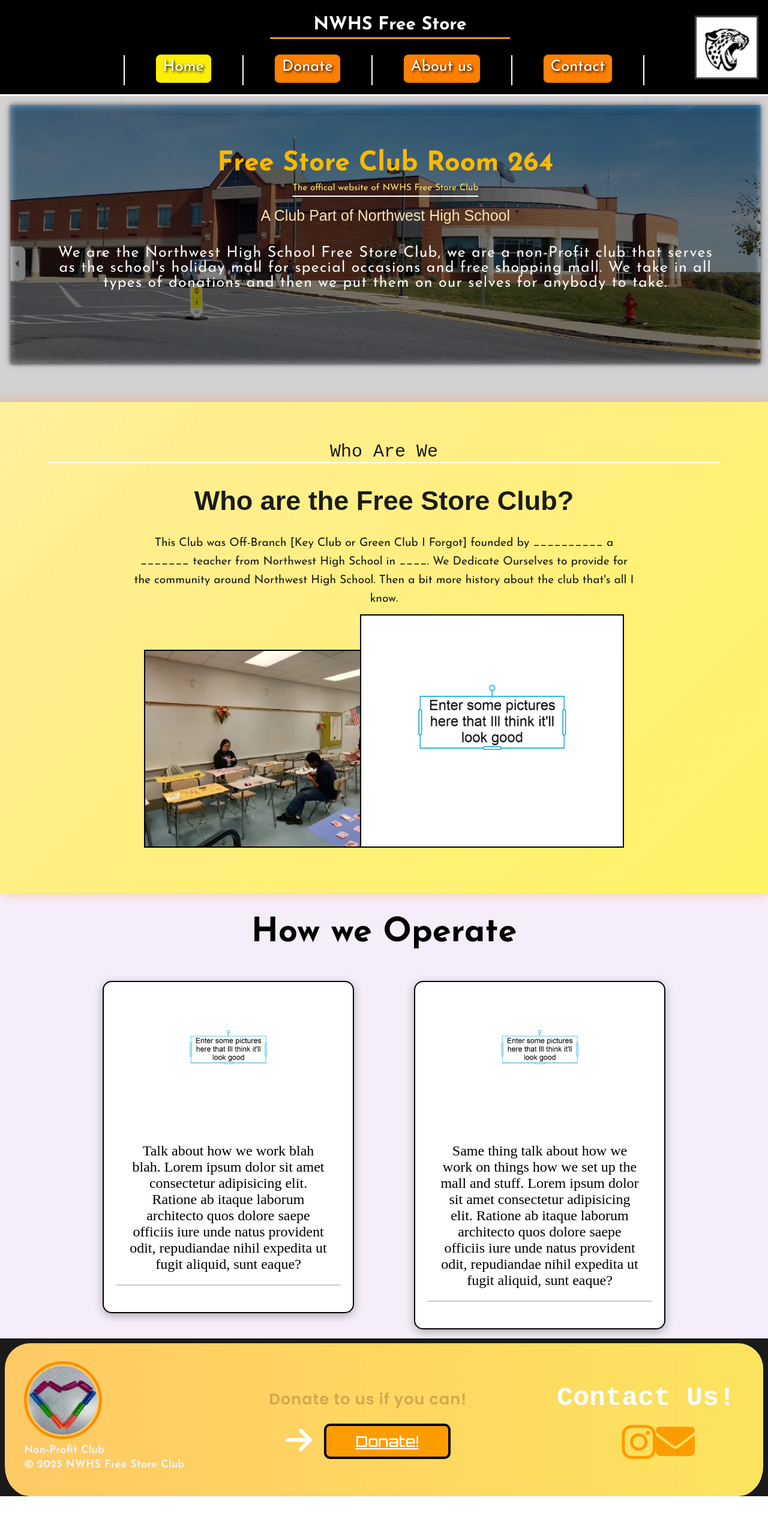
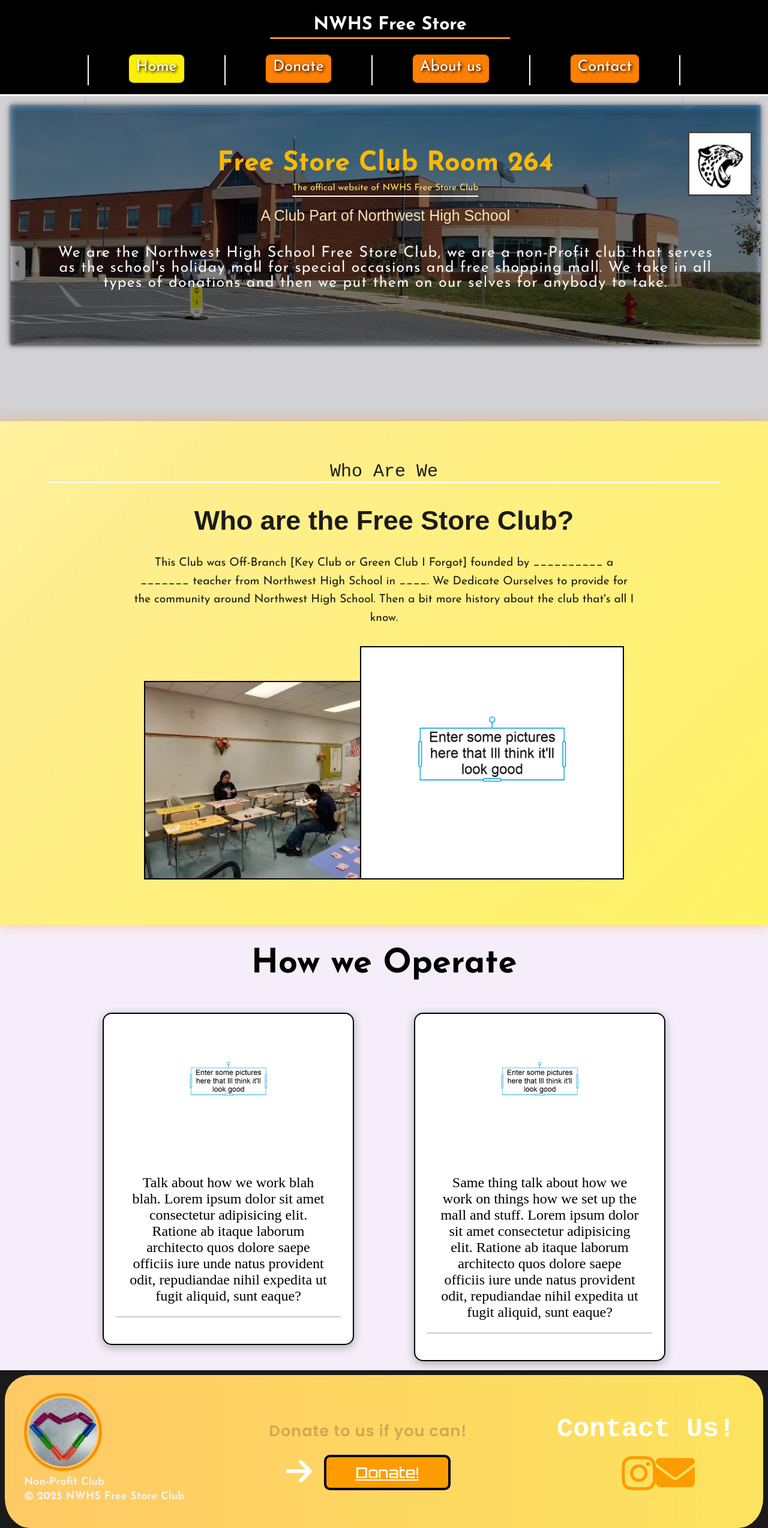
Before and after one commit to noobifyLol/Free-264-Project, a PHP site: page /index.html in a window 1280 px wide. Shown: the whole page at 60% size. Before the commit the page ends 2494 px from the top, so only its background shows below. Run offline with PHP 8.4, Linux system fonts and the light colour scheme; some libraries are stand-ins or nearby versions.

Commit message:
sadsadas

```diff
--- a/divi.css
+++ b/divi.css
@@ -2,9 +2,13 @@
 @import url('https://fonts.googleapis.com/css2?family=Orbitron:wght@500&display=swap');
 @media (min-width: 850px) {
  #copy {
-    flex-direction: row;
-    align-items: center;
-    justify-content: space-evenly;
+     justify-content: center; /* Horizontally center content */
+    align-items: center; /* Vertically center content */
+    flex-direction: column; /* Stack content on top of each other */
+    gap: 20px; /* Add a consistent gap between elements */
+    padding: 20px; /* Add some internal padding */
+    text-align: center; /* Center the text within the paragraph */
+
   }
   #img1 , #img2{
   width : 25%;
@@ -41,6 +45,7 @@
   margin: 0 auto;
   flex-wrap: nowrap;            /* keep images side by side */
   position : relative;
+
 }
 
 /* Images themselves */
@@ -62,6 +67,7 @@
   align-items: flex-end;
   flex-shrink: 1;
 }
+
 #copy p {
   font-family: 'Josefin Sans', Courier, sans-serif;
   line-height: 1.6;
@@ -69,6 +75,7 @@
   text-align: center;
   margin: 0 auto;
   flex: 1 1 300px; /* shrink/grow with images */
+  text-align: center;
 }
 
 #divi main{
--- a/media850.css
+++ b/media850.css
@@ -63,7 +63,6 @@
 
   }
   .dropdown ul {
-    position: fixed; /* Changed from absolute to fixed for better mobile behavior */
     flex-direction: column;
     background: rgb(245, 146, 8);
     position: absolute;
@@ -77,7 +76,6 @@
     overflow: hidden;
     transition: max-height 0.4s ease;
     z-index: 3;
-    transform: translateX(5px);
     top : 70px;
 
   }
--- a/wes.css
+++ b/wes.css
@@ -1,13 +1,9 @@
 @import url('https://fonts.googleapis.com/css2?family=Poppins:wght@400;600&display=swap');
 
-html, body {
-  height: 100%;
-  margin: 0;
+html, body , head{
   background-color: rgb(247, 246, 248);
-    display: flex;
-  flex-direction: column;
-
-
+  margin : 0px;
+  flex: 1; /* Push footer down */
 }
 main{
     flex: 1; /* Push footer down */
@@ -57,7 +53,7 @@
   color: white;
   text-shadow: 2px 2px 4px black;
   background-repeat: no-repeat;
-  padding: 1rem;
+  padding: 1rem 2%; /* Use a percentage for responsive padding */
   position: sticky;
   z-index: 1;
   flex-direction: column;
@@ -87,7 +83,8 @@
 .dropdown a, hr{
   transform: translateY(-35px);
 }
-.dropdown ul {
+
+ ul{
   display: flex;
   text-align: center;
   font-size: 30px;
@@ -97,10 +94,10 @@
   padding: 2px;
   overflow: hidden;
   box-shadow: 0 2px 5px rgba(0, 0, 0, 0.1);
-  margin-bottom: -120px;
   position :relative;
   z-index: 999;
   flex: 1 1 auto;
+      gap: clamp(1px,5vw,15px); /* Use this for spacing between nav items */
    list-style: none;
 overflow: visible; /* allow items to float without clipping */
 align-items: center;
@@ -108,20 +105,15 @@
 }
 .logo {
   position : relative;
-   border : 3px solid rgb(68, 67, 67);
+  border : 3px solid rgb(68, 67, 67);
   height: auto;            /* Keep aspect ratio */
-  float : left;
   z-index: 2;
-  align-items: flex-end;
-  transform: translateY(-59px);         /* Remove forced overlap */
-  margin-left: auto;
+  align-items: center;
   flex-shrink: 1;
   display : block;
-  width: clamp(40px, 8vw, 100px);
-  margin-top:auto;
+  width: clamp(50px, 8vw, 150px);
   margin-left: auto;
-
-
+  margin-bottom: auto;
 }
 .dropdown a {
   background-color: rgb(255, 127, 0);
@@ -155,11 +147,9 @@
 #divi {
   position: relative;
   z-index: 1;
-  margin-top: 50px;
+
   color: white;
   box-shadow: 0 0 20px rgba(255, 140, 0, 0.4);
-  margin-top : 50px;
-
   text-align: center;
   /* Combine animated gradient AND texture layers */
   background-image:
@@ -202,12 +192,13 @@
   font-family: 'Josefin Sans', sans-serif;
   padding: 65px;
   margin: 15px;
-  min-height: 300px;
   background-image: url(/pictures/top.png);
   background-repeat: no-repeat;
-  background-size: cover;
+  background-size : cover;
+  height : auto;
   animation: floataround 7.5s ease-in-out infinite;
   box-shadow: 0 2px 5px rgba(0.5, 0.5, 0.5, 0.5);
+  margin-bottom: 10%;
 
 }
 
```
